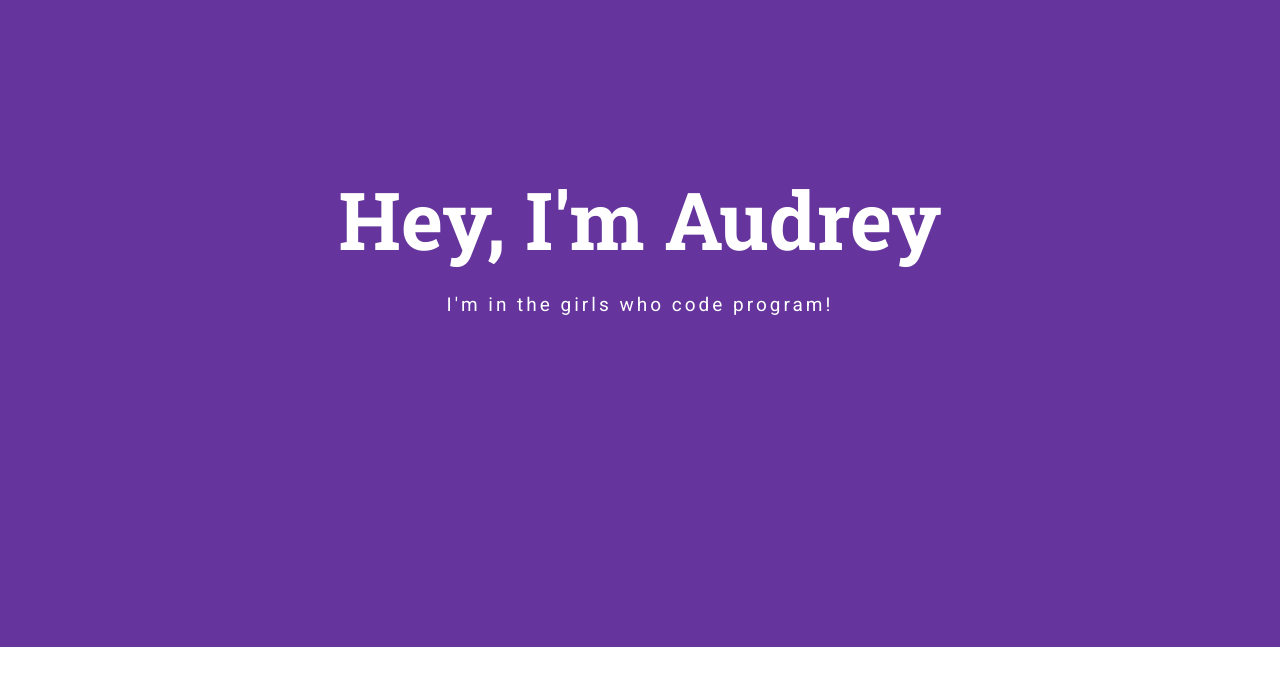
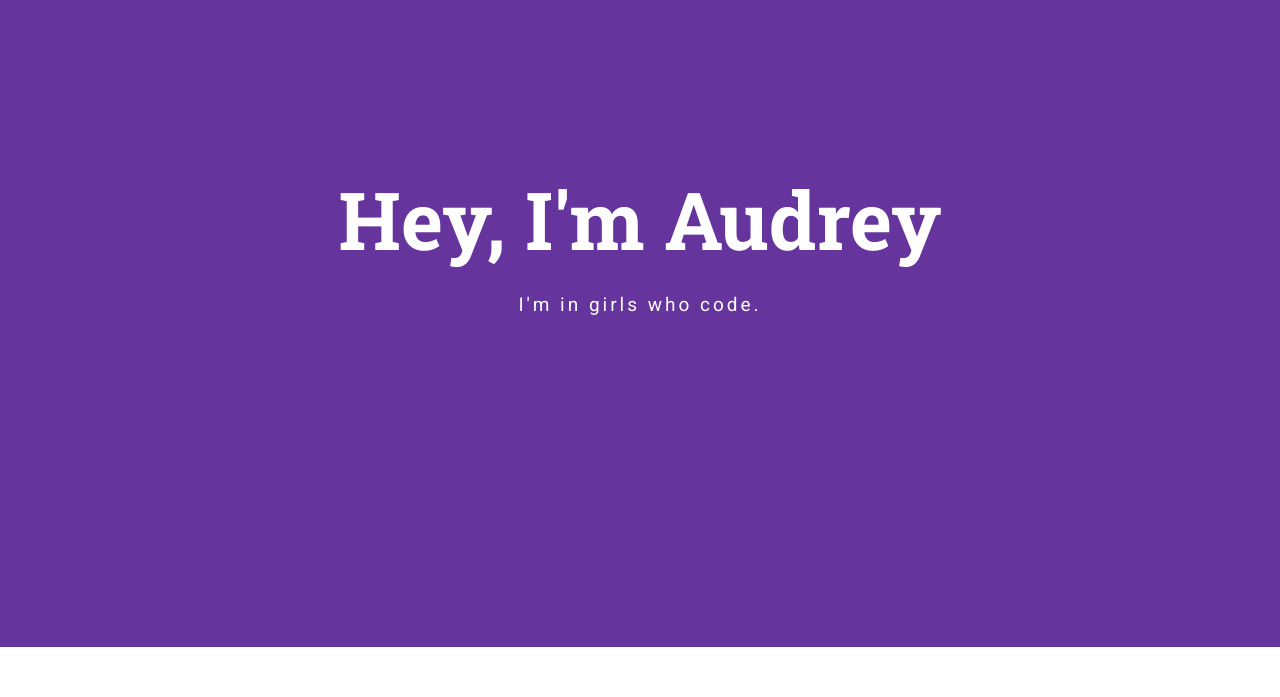
Before and after one commit to GWC-UIUC/audreyh, a plain HTML site: page index.html in a window 1280 px wide. Shown: the part 103-800 px from the top of the page. Drawn offline with nearby package versions, Linux system fonts and the light colour scheme.

Commit message:
[updates]

```diff
--- a/index.html
+++ b/index.html
@@ -41,7 +41,7 @@
     <div class="col-md-10 col-md-offset-1">
       <div class="banner-text text-center">
         <h1>Hey, I'm Audrey</h1>
-        <p>I'm in the girls who code program!</p>
+        <p>I'm in girls who code.</p>
         <!-- banner text -->
       </div>
     </div>
```
